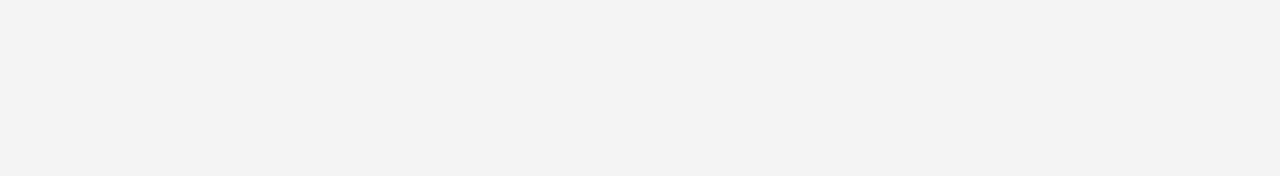
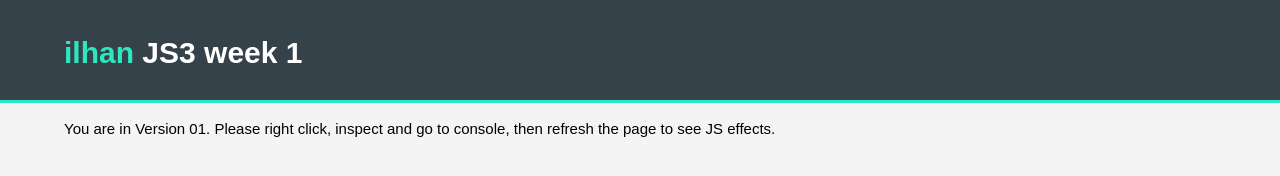
Before and after one commit to ikoral/practical-javascript, a website: page index.html in a window 1280 px wide. Drawn offline with Linux system fonts and the light colour scheme.

Commit message:
version-01 is styled and brushed up.

```diff
--- a/css/style.css
+++ b/css/style.css
@@ -8,3 +8,35 @@ body {
   margin: 0;
   background-color: #f4f4f4;
 }
+
+/*Global*/
+.container {
+  width: 90%;
+  margin: auto;
+  overflow: hidden;
+}
+
+header {
+  background: #35424a;
+  color: #ffffff;
+  padding-top: 30px;
+  min-height: 70px;
+  border-bottom: #2ce7bf 3px solid;
+}
+
+header #brand {
+  float: left;
+}
+
+header #brand h1 {
+  margin: 0;
+}
+header nav {
+  float: right;
+  margin-top: 10px;
+}
+
+header .highlight {
+  color: #2ce7bf;
+  font-weight: bold;
+}
--- a/index.html
+++ b/index.html
@@ -15,6 +15,20 @@
     <link rel="stylesheet" href="./css/codeStyle.css" />
   </head>
   <body>
+    <header>
+      <div class="container">
+        <div id="brand">
+          <h1><span class="highlight">ilhan</span> JS3 week 1</h1>
+        </div>
+        <nav></nav>
+      </div>
+    </header>
+    <section class="container">
+      <div id="version-control">
+        <p></p>
+      </div>
+    </section>
+    <footer></footer>
     <script src="./js/version-01.js"></script>
   </body>
 </html>
--- a/js/version-01.js
+++ b/js/version-01.js
@@ -24,6 +24,7 @@ todos.splice(3, 1); //from third item(index) one item delete.
 console.log("My Todos; last item deleted:", todos);
 
 /********Additional Examples for Array*****************/
+
 //Add item as first item to todos.
 var unshiftedItem = todos.unshift("item 1");
 console.log("My Todos; first item unshifted again:", todos);
@@ -33,3 +34,10 @@ console.log("unShifted item:", todos[0]);
 var shiftedItem = todos.shift();
 console.log("My Todos; first item deleted with shift:", todos);
 console.log("Shifted item:", shiftedItem);
+
+/*********************************************
+ ****************Version Control***************
+ *********************************************/
+const elParagraph = document.getElementById("version-control").children[0];
+elParagraph.innerHTML =
+  "You are in Version 01. Please right click, inspect and go to console, then refresh the page to see JS effects.";
```
